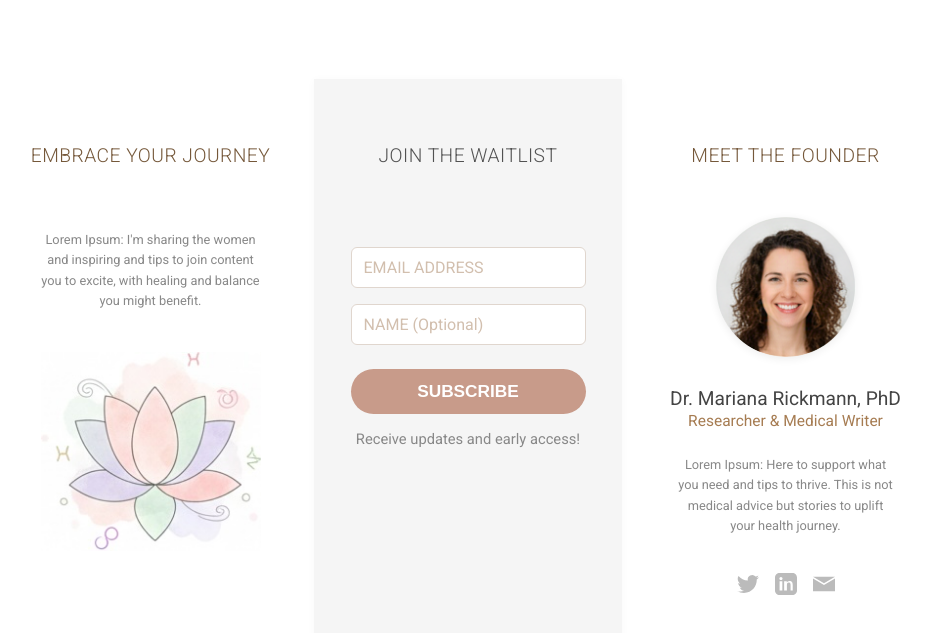
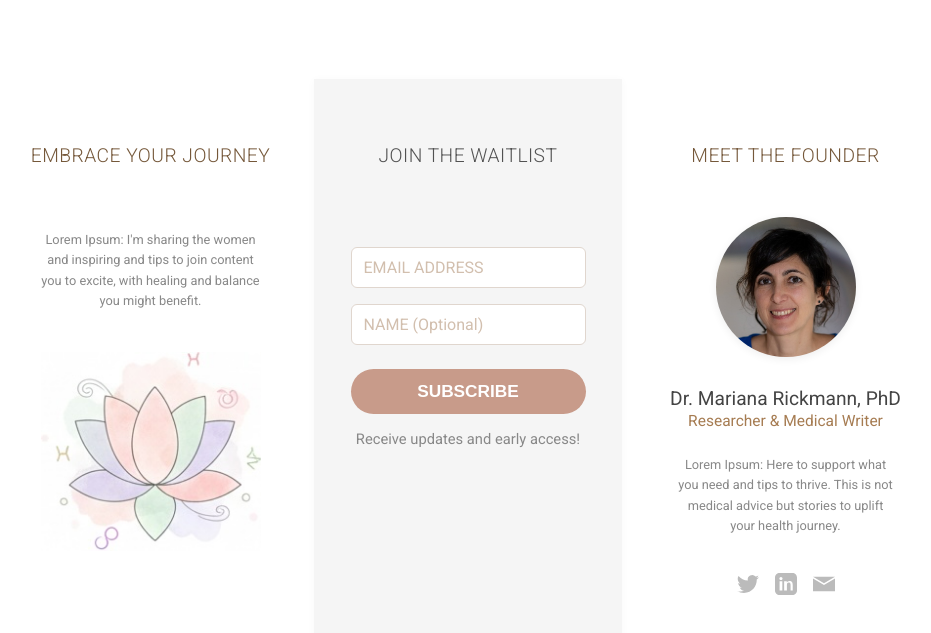
Before and after one commit to xaviseg/peri-landing, a plain HTML site: page frontend/index.html in a window 1280 px wide. Shown: the part 167-800 px from the top of the page, without its empty margins (172-1103 px from the left). Drawn offline with Linux system fonts and the light colour scheme.

Commit message:
update founder image

```diff
--- a/frontend/index.html
+++ b/frontend/index.html
@@ -244,7 +244,7 @@
       </div>
       <div class="column right">
         <div class="section-title">MEET THE FOUNDER</div>
-        <img src="images/mrickmann.png" alt="Founder" class="founder-img" />
+        <img src="images/mrickmann.jpg" alt="Founder" class="founder-img" />
         <div class="founder-name">Dr. Mariana Rickmann, PhD</div>
         <div class="founder-title">Researcher &amp; Medical Writer</div>
         <p>
```
Also changed, not shown: frontend/images/mrickmann.jpg (added).
